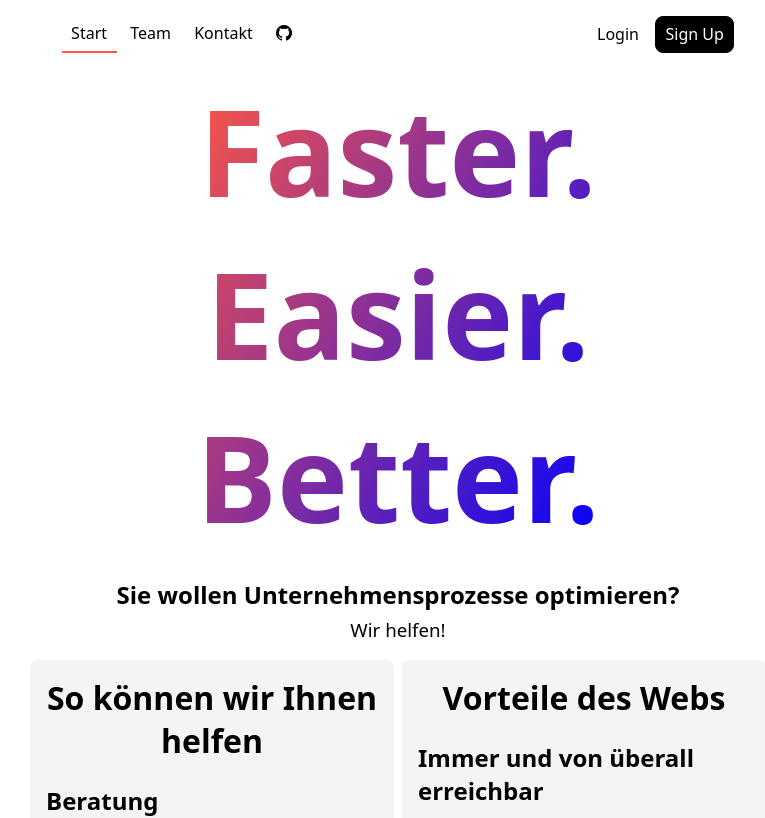
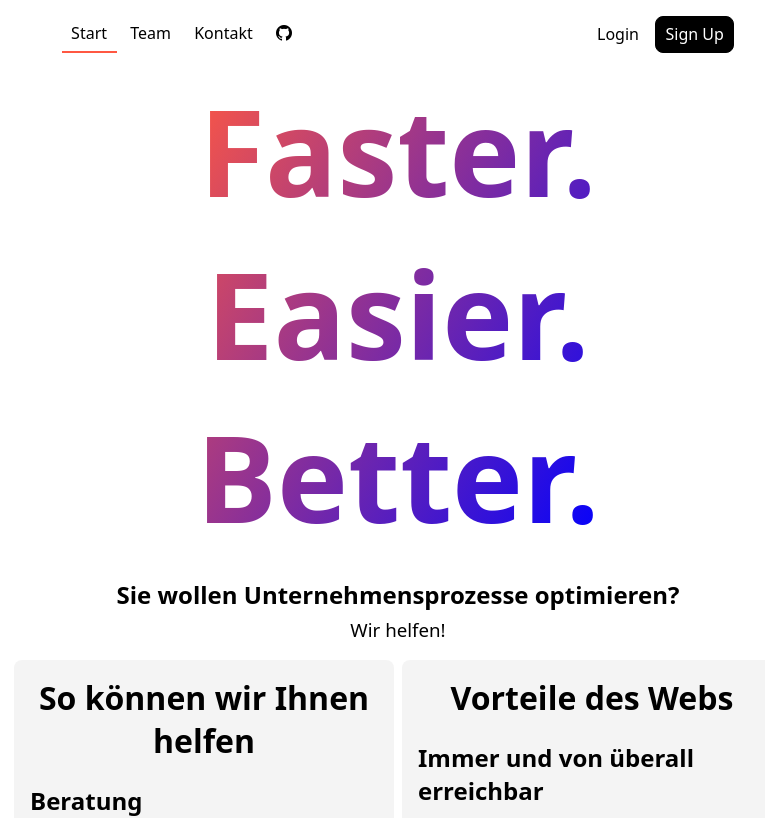
Before and after one commit to felix-schindler/com, a SvelteKit app: page /about in a window 1280 px wide. Shown: the top 818 px of the page, without its empty margins (242-1007 px from the left). Built offline with nearby package versions, Linux system fonts and the light colour scheme.

Commit message:
Rm .hmf main padding
closes #4

```diff
--- a/src/style/main.css
+++ b/src/style/main.css
@@ -42,10 +42,6 @@ body {
 .hmf header,
 .hmf footer {
 	padding: 1em;
-}
-
-.hmf main {
-	padding: 0 1em;
 }
 
 .hmf main> :first-child {
```
